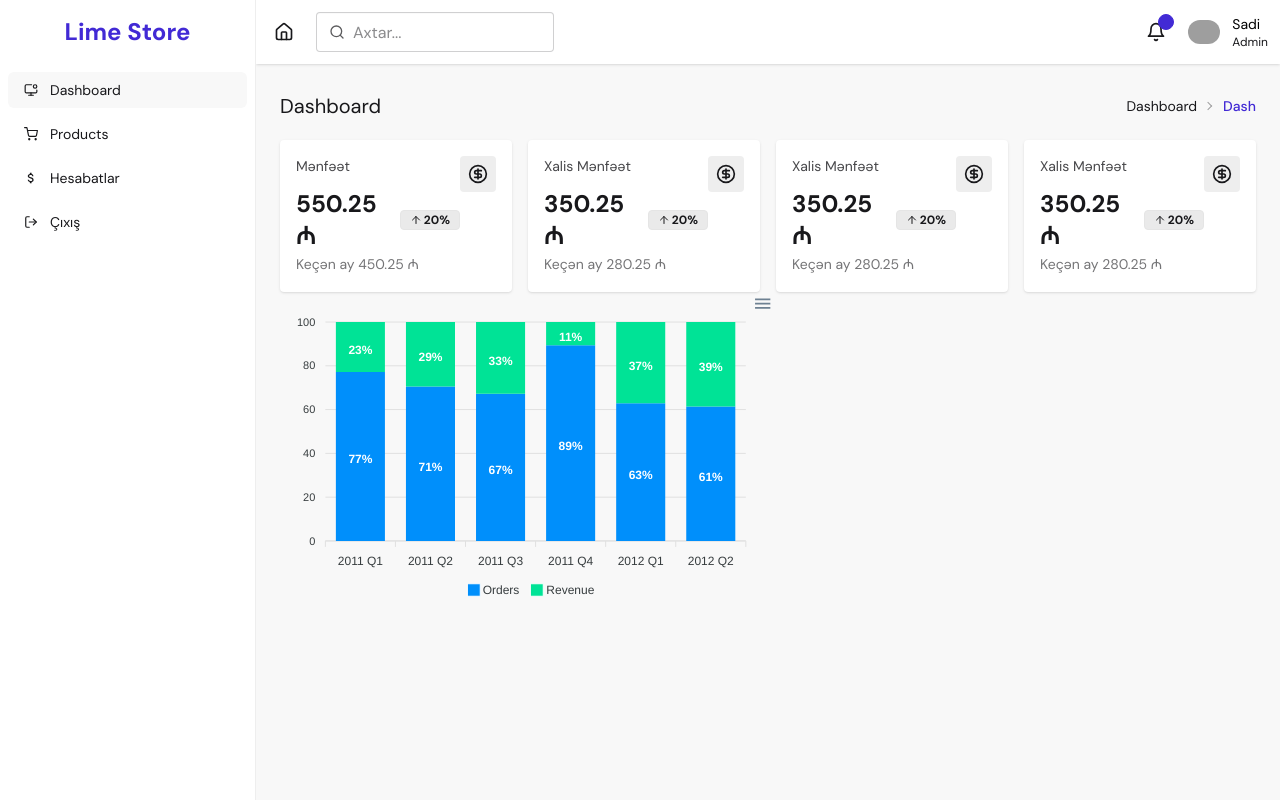
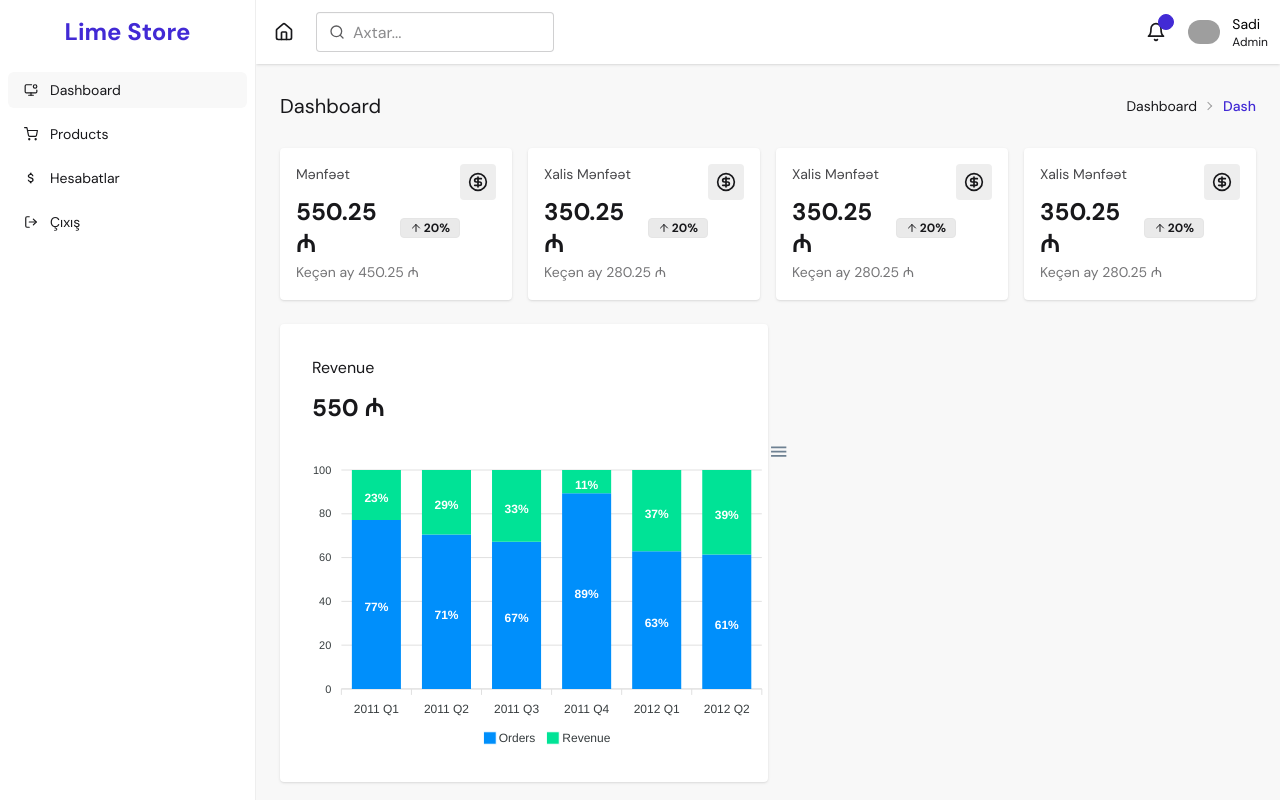
Before and after one commit to Sedi98/lime-dash, a Next.js app: page /dash in a window 1280 px wide. Built offline with nearby package versions, Linux system fonts and the light colour scheme; grey boxes are pictures that could not be loaded.

Commit message:
feat: implement ChartsContainer and update StackedChart with TypeScript types

```diff
--- a/app/dash/page.tsx
+++ b/app/dash/page.tsx
@@ -1,4 +1,5 @@
 "use client";
+import ChartsContainer from "@/components/Main/Charts/ChartsContainer";
 import StackedChart from "@/components/Main/Charts/StackedChart";
 import MainCardContainer from "@/components/Main/MainCardContainer";
 import PageHeader from "@/components/shared/PageHeader";
@@ -6,7 +7,7 @@ import React from "react";
 
 const DashMain = () => {
   return (
-    <div className="p-6">
+    <div className="p-6 space-y-6">
       <PageHeader
         title="Dashboard"
         pathNames={{
@@ -17,7 +18,8 @@ const DashMain = () => {
       <div className="my-4"></div>
       <MainCardContainer />
 
-      <StackedChart />
+
+      <ChartsContainer />
     </div>
   );
 };
--- /dev/null
+++ b/components/Main/Charts/ChartsContainer.tsx
@@ -0,0 +1,30 @@
+import React from "react";
+import StackedChart from "./StackedChart";
+
+const ChartsContainer = () => {
+  return (
+    <div className="grid grid-cols-1 lg:grid-cols-2 space-x-2">
+      <div className="w-full p-4 bg-base-100 shadow rounded">
+        <div>
+          <div className="flex justify-between items-start bg-base-100 p-4">
+            <div className="textContent">
+              <p className="text-base-content text-md font-normal">
+                Revenue
+              </p>
+              <div className="mt-3 flex gap-2 items-center">
+                <h3 className="text-base-content font-semibold text-2xl">
+                  550 &#8380;
+                </h3>
+              </div>
+            </div>
+            {/* <div className="iconContent p-2 bg-base-300 rounded">{icon}</div> */}
+          </div>
+        </div>
+        <StackedChart />
+      </div>
+      <div></div>
+    </div>
+  );
+};
+
+export default ChartsContainer;
--- a/components/Main/Charts/StackedChart.tsx
+++ b/components/Main/Charts/StackedChart.tsx
@@ -1,8 +1,12 @@
 import React, { useState } from "react";
 import Chart from "react-apexcharts";
+import { ApexOptions } from "apexcharts";
 
 const StackedChart = () => {
-  const [chartState] = useState({
+  const [chartState] = useState<{
+    series: { name: string; data: number[] }[];
+    options: ApexOptions;
+  }>({
     series: [
       {
         name: "Orders",
@@ -22,20 +26,6 @@ const StackedChart = () => {
       //   }
     ],
     options: {
-      series: [
-        {
-          name: "PRODUCT A",
-          data: [44, 55, 41, 67, 22, 43, 21, 49],
-        },
-        {
-          name: "PRODUCT B",
-          data: [13, 23, 20, 8, 13, 27, 33, 12],
-        },
-        {
-          name: "PRODUCT C",
-          data: [11, 17, 15, 15, 21, 14, 15, 13],
-        },
-      ],
       chart: {
         type: "bar",
         height: 350,
```
